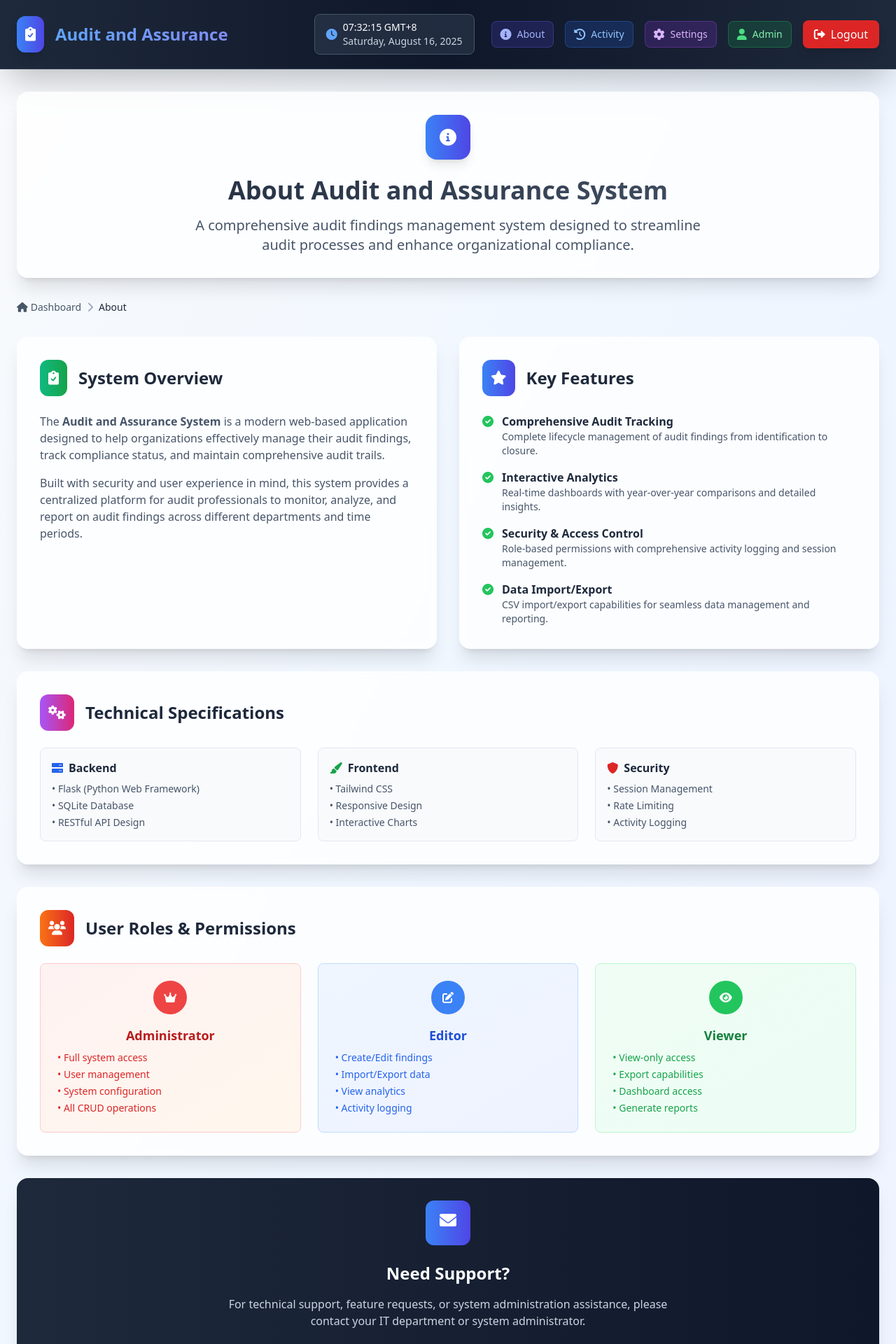
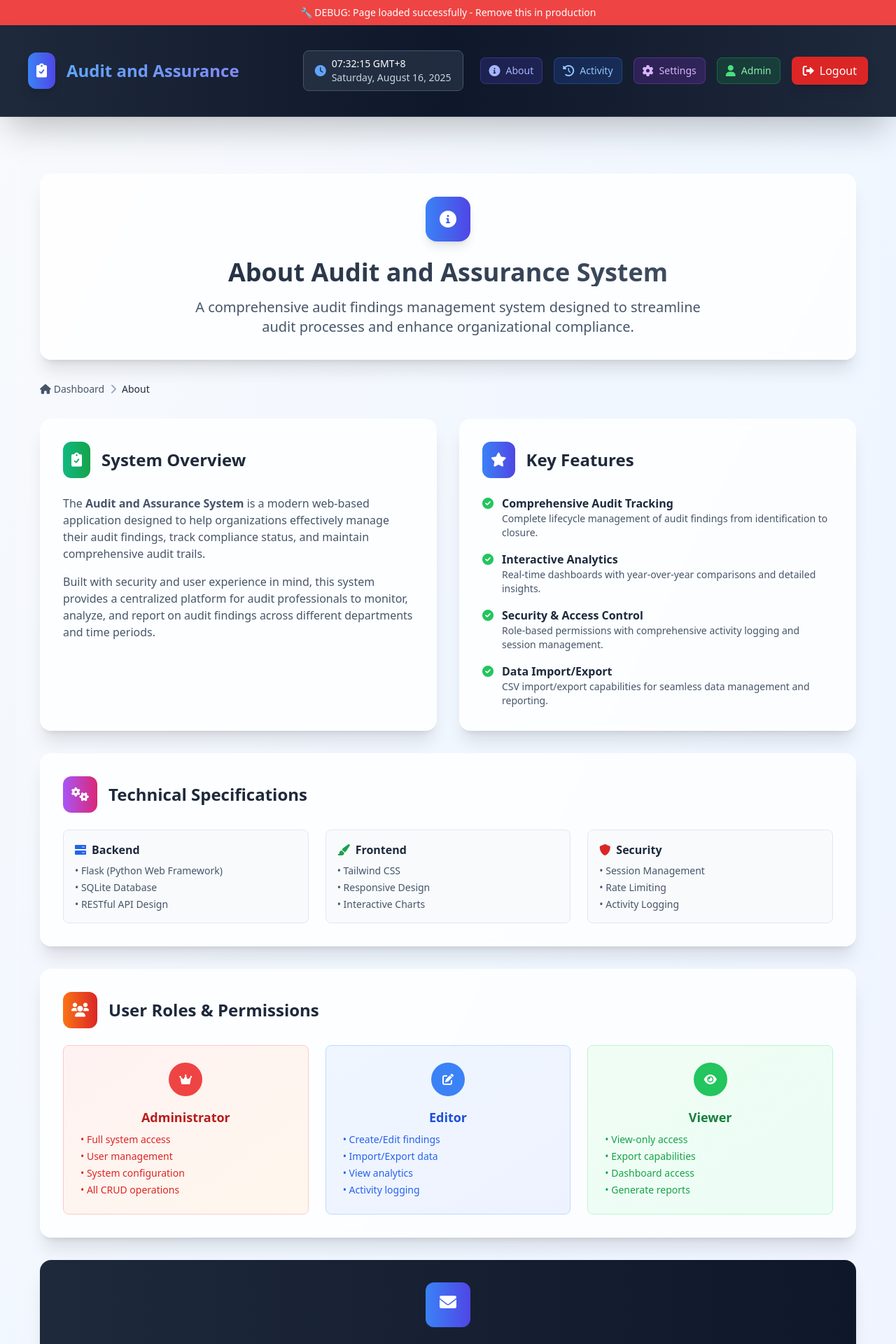
Before and after one commit to macximum12/railway-deploy, a Flask app: template templates/about.html in a window 1280 px wide. Shown: the top 1920 px of the page at 70% size. Run offline with Flask 3, Linux system fonts and the light colour scheme; the template is opened without the code that fills it, so the values that code supplies are empty; some libraries are stand-ins or nearby versions.

Commit message:
Add debugging improvements and fallback CSS
- Added debug banner to verify page loading
- Created comprehensive fallback CSS for when Tailwind CDN fails
- Added content wrapper with default content for better debugging
- Enhanced flash message styling with fallback classes
- Added CSS for better visibility when external resources fail to load
- Improved template error handling and user feedback

These changes help diagnose the black screen issue seen in deployment.

```diff
--- a/static/css/main.css
+++ b/static/css/main.css
@@ -0,0 +1,108 @@
+/* Fallback CSS for when Tailwind CDN fails to load */
+body {
+    font-family: -apple-system, BlinkMacSystemFont, 'Segoe UI', Roboto, Oxygen, Ubuntu, Cantarell, sans-serif;
+    margin: 0;
+    padding: 0;
+    background: linear-gradient(135deg, #f8fafc 0%, #e2e8f0 100%);
+    min-height: 100vh;
+}
+
+/* Navigation fallback */
+nav {
+    background: #1e293b;
+    color: white;
+    padding: 1rem;
+    box-shadow: 0 4px 6px -1px rgba(0, 0, 0, 0.1);
+}
+
+/* Main content fallback */
+main {
+    max-width: 1200px;
+    margin: 0 auto;
+    padding: 2rem 1rem;
+}
+
+/* Card fallback */
+.bg-white {
+    background-color: white;
+    border-radius: 0.5rem;
+    padding: 1.5rem;
+    margin-bottom: 1rem;
+    box-shadow: 0 1px 3px 0 rgba(0, 0, 0, 0.1);
+}
+
+/* Button fallback */
+a[class*="bg-gradient"] {
+    display: inline-block;
+    padding: 0.75rem 1.5rem;
+    background-color: #3b82f6;
+    color: white;
+    text-decoration: none;
+    border-radius: 0.375rem;
+    margin: 0.25rem;
+    transition: background-color 0.3s;
+}
+
+a[class*="bg-gradient"]:hover {
+    background-color: #2563eb;
+}
+
+/* Grid fallback */
+.grid {
+    display: grid;
+    gap: 1rem;
+}
+
+@media (min-width: 768px) {
+    .grid-cols-2 {
+        grid-template-columns: repeat(2, 1fr);
+    }
+    .grid-cols-4 {
+        grid-template-columns: repeat(4, 1fr);
+    }
+}
+
+/* Debug styles */
+#debug-banner {
+    background-color: #ef4444;
+    color: white;
+    text-align: center;
+    padding: 0.5rem;
+    font-size: 0.875rem;
+}
+
+/* Ensure minimum height and visible content */
+.content-wrapper {
+    min-height: 80vh;
+    background-color: rgba(255, 255, 255, 0.1);
+    border: 1px solid rgba(255, 255, 255, 0.2);
+    border-radius: 1rem;
+    padding: 2rem;
+    margin: 1rem 0;
+}
+
+/* Flash messages fallback */
+.flash-message {
+    padding: 1rem;
+    margin: 1rem 0;
+    border-radius: 0.375rem;
+    border-left: 4px solid;
+}
+
+.flash-error {
+    background-color: #fef2f2;
+    border-color: #ef4444;
+    color: #991b1b;
+}
+
+.flash-success {
+    background-color: #f0fdf4;
+    border-color: #10b981;
+    color: #166534;
+}
+
+.flash-info {
+    background-color: #eff6ff;
+    border-color: #3b82f6;
+    color: #1e40af;
+}
--- a/templates/base.html
+++ b/templates/base.html
@@ -5,6 +5,8 @@
     <meta name="viewport" content="width=device-width, initial-scale=1.0">
     <title>{% block title %}Audit and Assurance{% endblock %}</title>
     <script src="https://cdn.tailwindcss.com"></script>
+    <!-- Fallback CSS in case Tailwind CDN fails -->
+    <link href="{{ url_for('static', filename='css/main.css') }}" rel="stylesheet">
     <script>
         tailwind.config = {
             theme: {
@@ -34,7 +36,11 @@
     </script>
     <link href="https://cdnjs.cloudflare.com/ajax/libs/font-awesome/6.0.0/css/all.min.css" rel="stylesheet">
 </head>
-<body class="bg-gradient-to-br from-slate-50 via-blue-50 to-indigo-50 min-h-screen">
+<body class="bg-gradient-to-br from-slate-50 via-blue-50 to-indigo-50 min-h-screen font-sans antialiased">
+    <!-- Debug: Add a visible banner to verify the page is loading -->
+    <div id="debug-banner" class="bg-red-500 text-white text-center py-1 text-sm">
+        🔧 DEBUG: Page loaded successfully - Remove this in production
+    </div>
     <!-- Navigation -->
     <nav class="bg-gradient-to-r from-slate-800 via-slate-900 to-slate-800 text-white shadow-2xl backdrop-blur-sm border-b border-slate-700">
         <div class="max-w-7xl mx-auto px-6">
@@ -203,8 +209,23 @@
         </div>
         {% endif %}
 
-        <div class="animate-fade-in">
-            {% block content %}{% endblock %}
+        <!-- Debug: Content wrapper to ensure visibility -->
+        <div class="animate-fade-in content-wrapper">
+            {% block content %}
+                <!-- Default content if template doesn't provide any -->
+                <div class="bg-white/80 backdrop-blur-sm rounded-2xl shadow-xl border border-white/20 p-8">
+                    <div class="text-center">
+                        <i class="fas fa-exclamation-triangle text-yellow-500 text-4xl mb-4"></i>
+                        <h2 class="text-2xl font-bold text-gray-800 mb-4">No Content Found</h2>
+                        <p class="text-gray-600">This template is not providing content properly.</p>
+                        <div class="mt-4">
+                            <a href="{{ url_for('index') }}" class="bg-blue-500 text-white px-4 py-2 rounded hover:bg-blue-600">
+                                Return to Dashboard
+                            </a>
+                        </div>
+                    </div>
+                </div>
+            {% endblock %}
         </div>
     </main>
 
```
